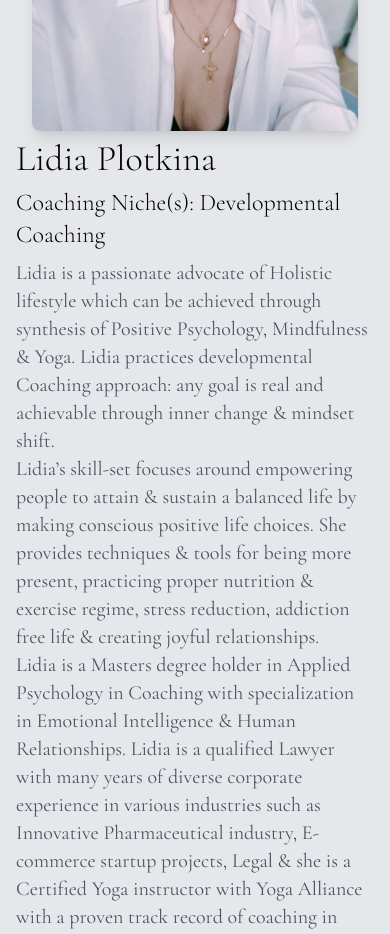
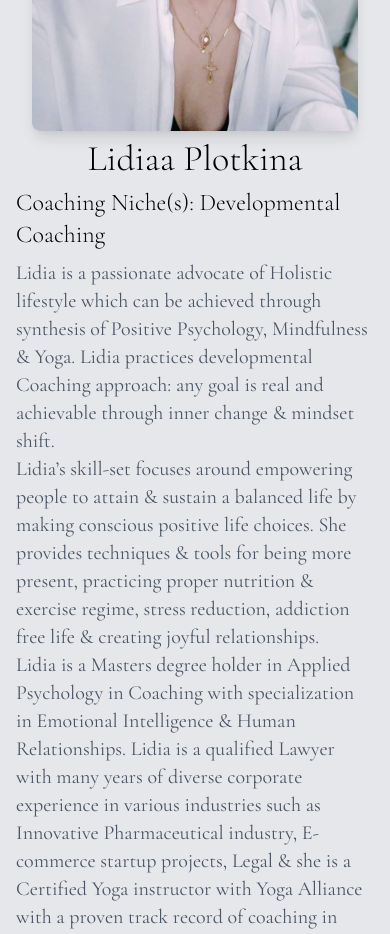
Before and after one commit to LidiaPlotkina/Lidia-Web, a React (Create React App) app: page / in a window 390 px wide. Shown: the part 1300-2234 px from the top of the page. Built offline with nearby package versions, Linux system fonts and the light colour scheme.

Commit message:
Add: Change Text Alignment for mobile

```diff
--- a/src/components/AboutMe.jsx
+++ b/src/components/AboutMe.jsx
@@ -14,8 +14,8 @@ export default function AboutMe() {
                             <img src={aboutMeImage} alt="" className="max-w-full rounded-lg shadow-lg" />
                         </div>
                         <div className="flex flex-wrap items-start flex-col space-y-2 mt-2">
-                            <div>
-                                <h1 className="text-4xl font-Cormorant font-thin">Lidia Plotkina</h1>
+                            <div className="mx-auto md:mx-0">
+                                <h1 className="text-4xl font-Cormorant font-thin">Lidiaa Plotkina</h1>
                             </div>
                             <div>
                                 <h2 className =" text-2xl font-Cormorant font-thin">Coaching Niche(s): Developmental Coaching</h2>
```
